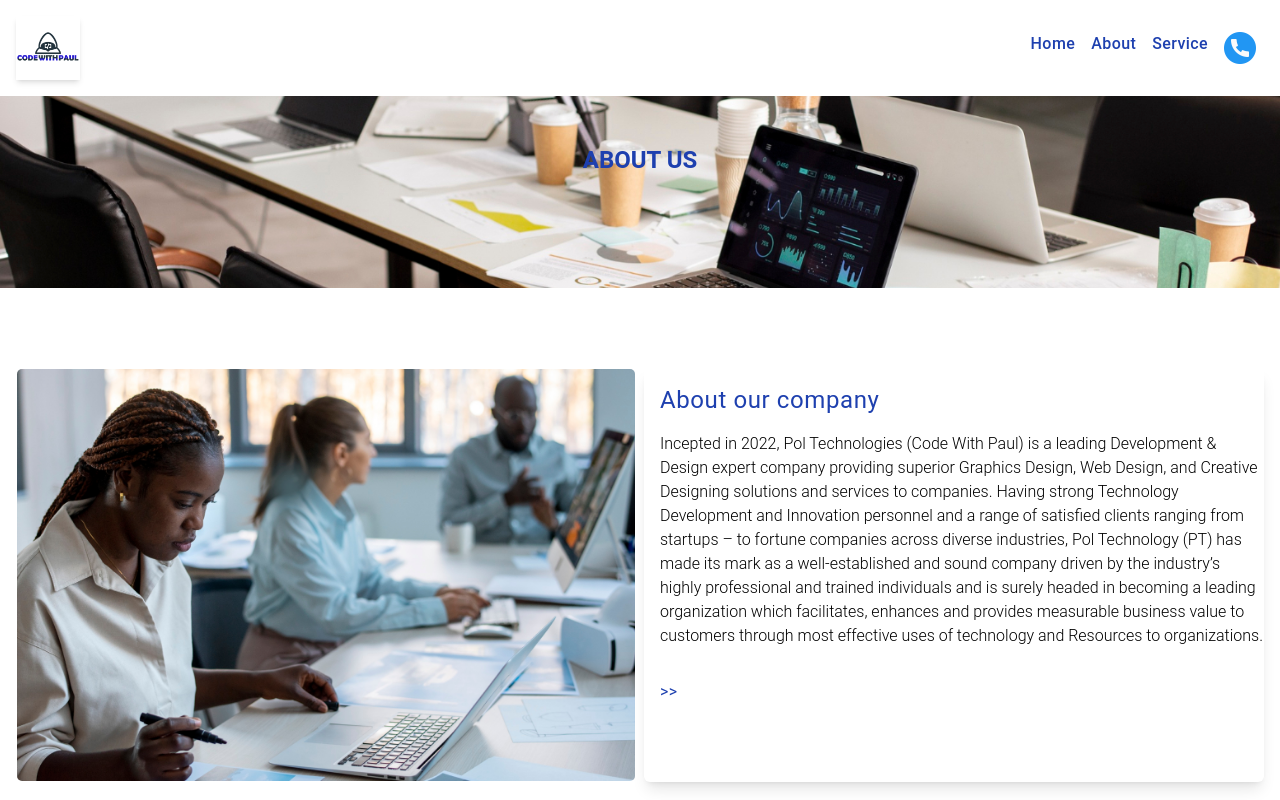
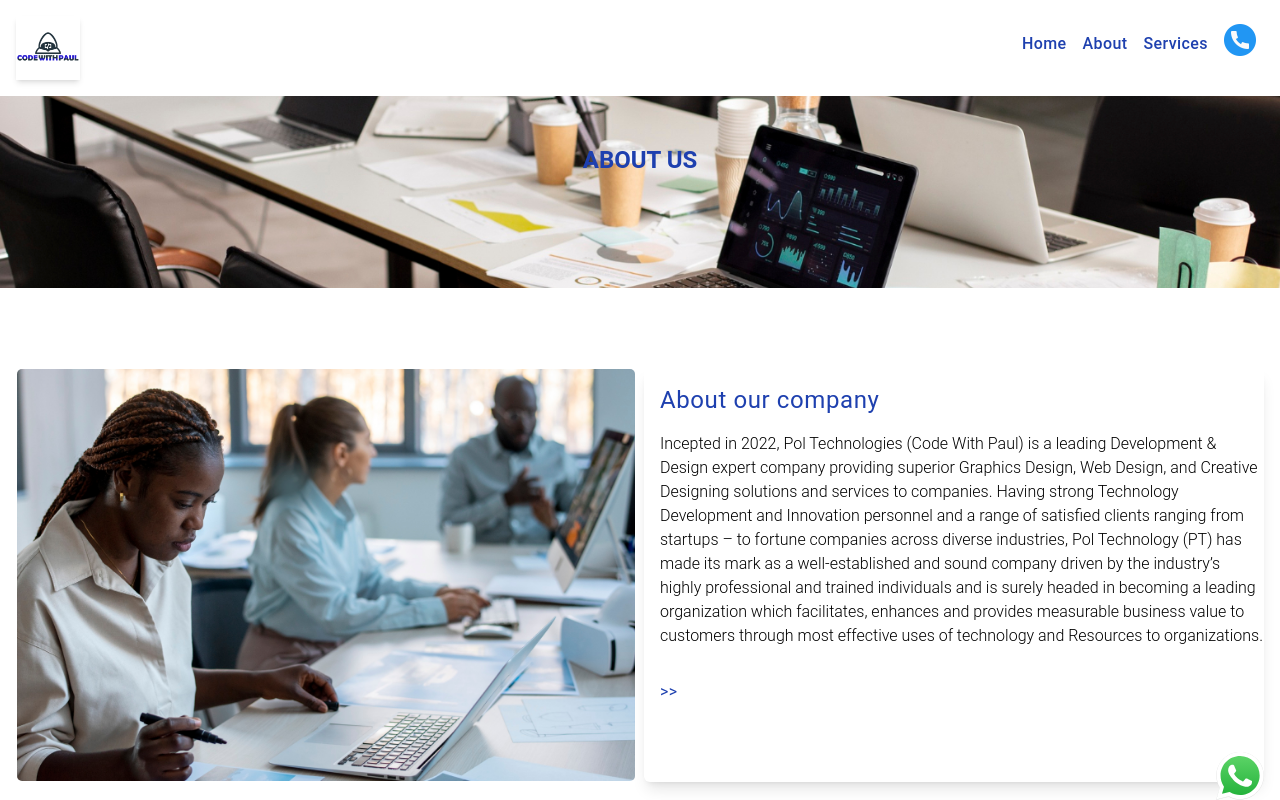
Before and after one commit to Paulhakeem/code-with-paul, a Vue app: page /about in a window 1280 px wide. Shown: the top 800 px of the page. Built offline with nearby package versions, Linux system fonts and the light colour scheme.

Commit message:
Contact.vue Header.vue Footer.vue

```diff
--- a/src/components/Contact.vue
+++ b/src/components/Contact.vue
@@ -68,11 +68,4 @@
 			</form>
 		</div>
 	</section>
-  <div class="float-right flex gap-2 pr-4 cursor-pointer">
-    <a href="https://wa.link/38fuqe" target="_blank">
-  <img src="../assets/whatsapp.svg" class="w-12 m-auto">
-
-      </a>
-   <button class="overflow-hidden">Chat With Us</button>
-    </div>
 </template>
--- a/src/components/Footer.vue
+++ b/src/components/Footer.vue
@@ -208,4 +208,9 @@
     </a>
   </div>
 </section>
+  <div class="flex float-right space-x-8 pr-4 cursor-pointer sticky absolute bottom-0 left-0">
+    <a href="https://wa.link/38fuqe" target="_blank">
+      <img src="../assets/watsap.svg" class="w-12 animate-spin">
+      </a>
+    </div>
 </template>
--- a/src/components/Header.vue
+++ b/src/components/Header.vue
@@ -4,7 +4,7 @@ import { RouterLink, useRouter } from 'vue-router'
 </script>
 <template>
 
-<header class="bg-white border-gray-200 dark:border-gray-700 shadow-md">
+<header class="bg-white border-gray-200 dark:border-gray-700 shadow-md sticky top-0">
   <div class="max-w-screen-xl flex items-center justify-between mx-auto p-4">
     <img src="../assets/LOGO.png" class="w-16 shadow-md">
     <ul class="flex">
@@ -15,11 +15,13 @@ import { RouterLink, useRouter } from 'vue-router'
       <li class="text-blue-800 font-medium text-md tracking-wide hover:bg-blue-800 hover:text-white p-2 rounded-md cursor-pointer">About</li>
           </RouterLink>
         <RouterLink to='/service'>
-      <li class="text-blue-800 font-medium text-md tracking-wide hover:bg-blue-800 hover:text-white p-2 rounded-md cursor-pointer">Service</li>
+      <li class="text-blue-800 font-medium text-md tracking-wide p-2 rounded-md cursor-pointer">
+            Services
+      </li>
           </RouterLink>
         <RouterLink to="/reach">
       <li class="text-blue-800 font-medium text-md tracking-wide hover:shadow-md p-2 rounded-md cursor-pointer">
-        <img src="../assets/call.png" class="w-8">
+        <img src="../assets/call.png" class="w-8 animate-bounce">
       </li>
         </RouterLink>
     </ul>
```
Also changed, not shown: src/assets/blu.png (added), src/assets/watsap.svg (added).
